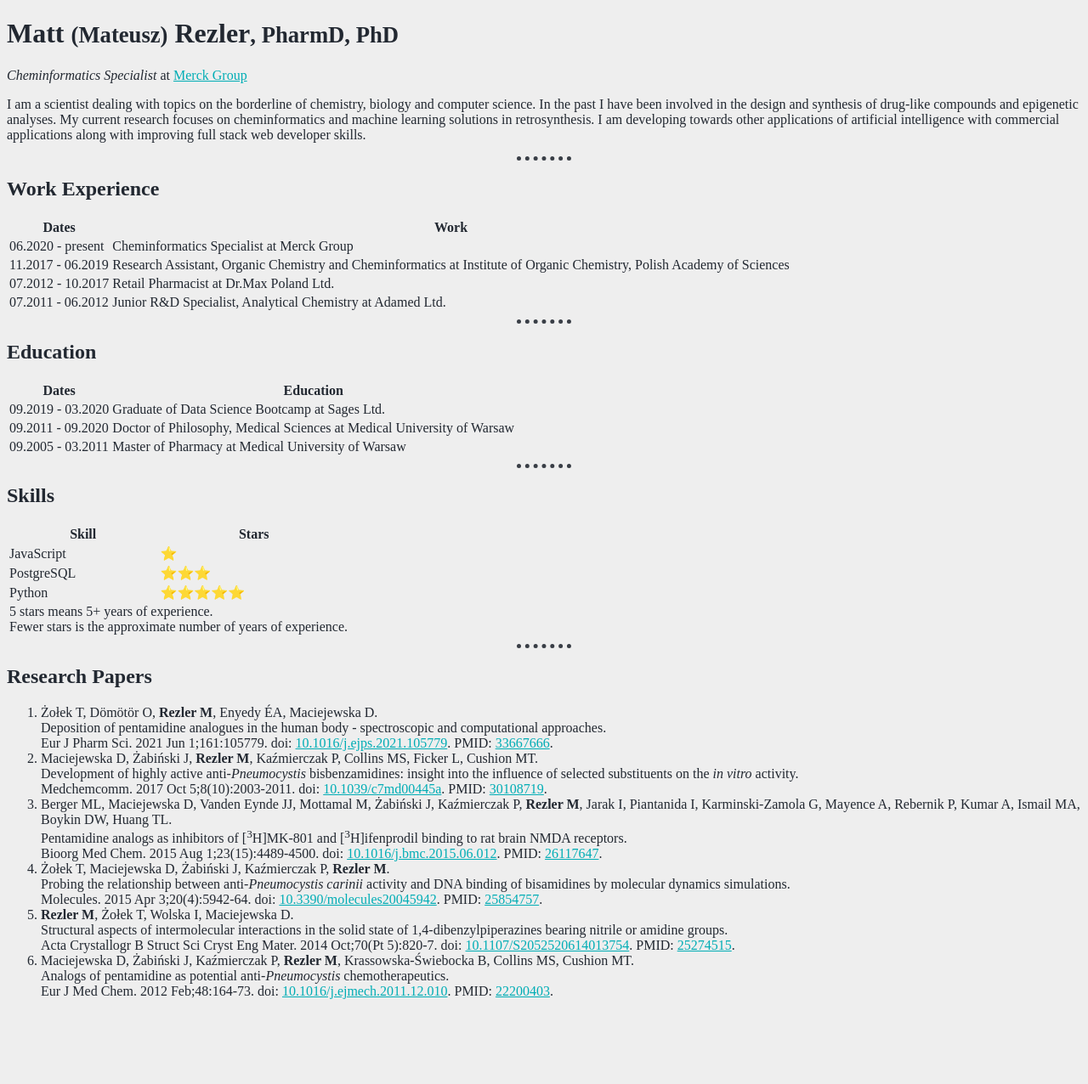
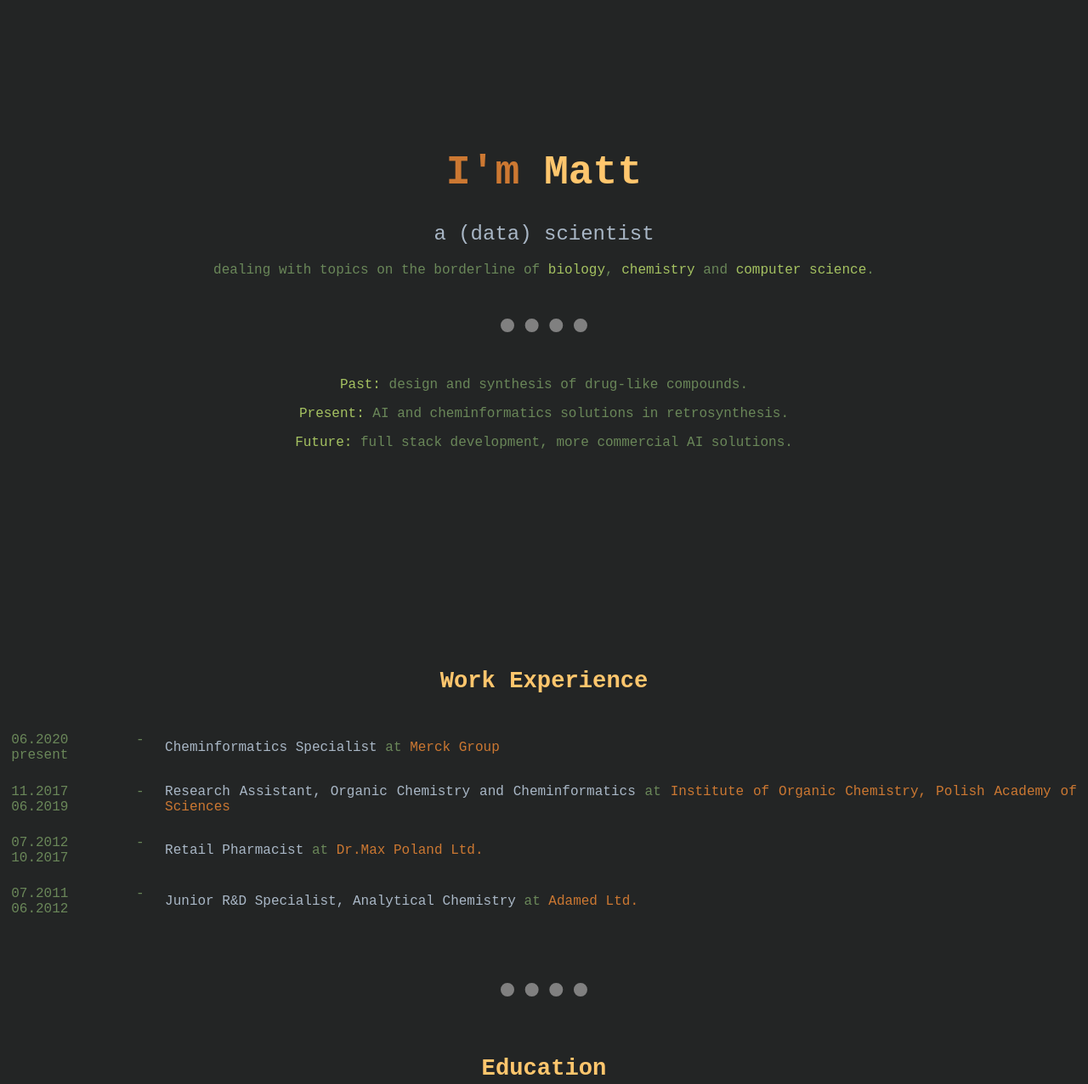
Before and after one commit to mattrezler/mattrezler.github.io, a plain HTML site: page index.html in a window 1280 px wide. Shown: the top 1276 px of the page at 85% size. Before the commit the page ends 1192 px from the top, so only its background shows below. Drawn offline with Linux system fonts and the light colour scheme.

Commit message:
Apply dark monospaced style

```diff
--- a/index.html
+++ b/index.html
@@ -9,108 +9,107 @@
 </head>
 
 <body>
-  <h1>Matt <small>(Mateusz)</small> Rezler<small>, PharmD, PhD</small></h1>
-  <p><em>Cheminformatics Specialist</em> at <a href="https://www.merckgroup.com" target="_blank">Merck Group</a></p>
-  <p>
-    I am a scientist dealing with topics on the borderline of chemistry, biology and computer science. In the past
-    I have been involved in the design and synthesis of drug-like compounds and epigenetic analyses. My current
-    research focuses on cheminformatics and machine learning solutions in retrosynthesis. I am developing towards other
-    applications of artificial intelligence with commercial applications along with improving full stack web developer
-    skills.
-  </p>
+  <header>
+    <h1><mark>I'm</mark> Matt</h1>
+    <h2><strong>a (data) scientist</strong></h2>
+    <p>dealing with topics on the borderline of <em>biology</em>, <em>chemistry</em> and <em>computer science</em>.</p>
     <hr>
-  <h2>Work Experience</h2>
+    <p><em>Past: </em> design and synthesis of drug-like compounds.</p>
+    <p><em>Present:</em> AI and cheminformatics solutions in retrosynthesis.</p>
+    <p><em>Future:</em> full stack development, more commercial AI solutions.</p>
+  </header>
+  <main>
+    <h3>Work Experience</h3>
     <table>
-    <thead>
-      <tr>
-        <th>Dates</th>
-        <th>Work</th>
-      </tr>
-    </thead>
       <tbody>
         <tr>
           <td>06.2020 - present</td>
-        <td>Cheminformatics Specialist at Merck Group</td>
+          <td><strong>Cheminformatics Specialist</strong> at <a href="https://www.merckgroup.com">Merck Group</a></td>
         </tr>
         <tr>
           <td>11.2017 - 06.2019</td>
           <td>
-          Research Assistant, Organic Chemistry and Cheminformatics at Institute of Organic Chemistry, Polish Academy
-          of Sciences
+            <strong>Research Assistant, Organic Chemistry and Cheminformatics</strong> at
+            <a href="https://www.icho.edu.pl">Institute of Organic Chemistry, Polish Academy of Sciences</a>
           </td>
         </tr>
         <tr>
           <td>07.2012 - 10.2017</td>
-        <td>Retail Pharmacist at Dr.Max Poland Ltd.</td>
+          <td><strong>Retail Pharmacist</strong> at <a href="https://www.drmax.pl">Dr.Max Poland Ltd.</a></td>
         </tr>
         <tr>
           <td>07.2011 - 06.2012</td>
-        <td>Junior R&D Specialist, Analytical Chemistry at Adamed Ltd.</td>
+          <td>
+            <strong>Junior R&D Specialist, Analytical Chemistry</strong> at
+            <a href="https://www.adamed.com">Adamed Ltd.</a>
+          </td>
         </tr>
       </tbody>
     </table>
     <hr>
-  <h2>Education</h2>
+    <h3>Education</h3>
     <table>
-    <thead>
-      <tr>
-        <th>Dates</th>
-        <th>Education</th>
-      </tr>
-    </thead>
       <tbody>
         <tr>
           <td>09.2019 - 03.2020</td>
-        <td>Graduate of Data Science Bootcamp at Sages Ltd.</td>
+          <td><strong>Graduate of Data Science Bootcamp</strong> at <a href="https://www.sages.pl">Sages Ltd.</a></td>
         </tr>
         <tr>
           <td>09.2011 - 09.2020</td>
-        <td>Doctor of Philosophy, Medical Sciences at Medical University of Warsaw</td>
+          <td>
+            <strong>Doctor of Philosophy, Medical Sciences</strong> at
+            <a href="https://szkoladoktorska.wum.edu.pl/en">Medical University of Warsaw</a>
+          </td>
         </tr>
         <tr>
           <td>09.2005 - 03.2011</td>
-        <td>Master of Pharmacy at Medical University of Warsaw</td>
+          <td>
+            <strong>Master of Pharmacy</strong> at <a href="https://wf.wum.edu.pl/en">Medical University of Warsaw</a>
+          </td>
         </tr>
       </tbody>
     </table>
     <hr>
-  <h2>Skills</h2>
+    <h3>Selected Skills</h3>
     <table>
-    <thead>
-      <tr>
-        <th>Skill</th>
-        <th>Stars</th>
-      </tr>
-    </thead>
       <tbody>
         <tr>
-        <td>JavaScript</td>
+          <td><strong>JavaScript</strong></td>
           <td>⭐</td>
         </tr>
         <tr>
-        <td>PostgreSQL</td>
+          <td><strong>PostgreSQL</strong></td>
           <td>⭐⭐⭐</td>
         </tr>
         <tr>
-        <td>Python</td>
+          <td><strong>Python</strong></td>
           <td>⭐⭐⭐⭐⭐</td>
+        </tr>
+        <tr>
+          <td><strong>PyTorch</strong></td>
+          <td>⭐⭐</td>
+        </tr>
+        <tr>
+          <td><strong>scikit-learn</strong></td>
+          <td>⭐⭐⭐⭐</td>
         </tr>
       </tbody>
       <tfoot>
         <tr>
           <td colspan="2">
-          5 stars means 5+ years of experience.
+            <small>5 stars means 5+ years of experience.
               <br>
               Fewer stars is the approximate number of years of experience.
+            </small>
           </td>
         </tr>
       </tfoot>
     </table>
     <hr>
-  <h2>Research Papers</h2>
+    <h3>Research Papers</h3>
     <ol>
       <li>
-      Żołek T, Dömötör O, <b>Rezler M</b>, Enyedy ÉA, Maciejewska D.
+        Żołek T, Dömötör O, <em>Rezler M</em>, Enyedy ÉA, Maciejewska D.
         <br>
         Deposition of pentamidine analogues in the human body - spectroscopic and computational approaches.
         <br>
@@ -119,7 +118,7 @@
         PMID: <a href="https://pubmed.ncbi.nlm.nih.gov/33667666" target="_blank">33667666</a>.
       </li>
       <li>
-      Maciejewska D, Żabiński J, <b>Rezler M</b>, Kaźmierczak P, Collins MS, Ficker L, Cushion MT.
+        Maciejewska D, Żabiński J, <em>Rezler M</em>, Kaźmierczak P, Collins MS, Ficker L, Cushion MT.
         <br>
         Development of highly active anti-<i>Pneumocystis</i> bisbenzamidines: insight into the influence of selected
         substituents on the <i>in vitro</i> activity.
@@ -129,7 +128,8 @@
         PMID: <a href="https://pubmed.ncbi.nlm.nih.gov/30108719" target="_blank">30108719</a>.
       </li>
       <li>
-      Berger ML, Maciejewska D, Vanden Eynde JJ, Mottamal M, Żabiński J, Kaźmierczak P, <b>Rezler M</b>, Jarak I,
+        Berger ML, Maciejewska D, Vanden Eynde JJ, Mottamal M, Żabiński J, Kaźmierczak P, <em>Rezler M</em>,
+        Jarak I,
         Piantanida I, Karminski-Zamola G, Mayence A, Rebernik P, Kumar A, Ismail MA, Boykin DW, Huang TL.
         <br>
         Pentamidine analogs as inhibitors of [<sup>3</sup>H]MK-801 and [<sup>3</sup>H]ifenprodil binding to rat brain
@@ -140,7 +140,7 @@
         PMID: <a href="https://pubmed.ncbi.nlm.nih.gov/26117647" target="_blank">26117647</a>.
       </li>
       <li>
-      Żołek T, Maciejewska D, Żabiński J, Kaźmierczak P, <b>Rezler M</b>.
+        Żołek T, Maciejewska D, Żabiński J, Kaźmierczak P, <em>Rezler M</em>.
         <br>
         Probing the relationship between anti-<i>Pneumocystis carinii</i> activity and DNA binding of bisamidines by
         molecular dynamics simulations.
@@ -150,7 +150,7 @@
         PMID: <a href="https://pubmed.ncbi.nlm.nih.gov/25854757" target="_blank">25854757</a>.
       </li>
       <li>
-      <b>Rezler M</b>, Żołek T, Wolska I, Maciejewska D.
+        <em>Rezler M</em>, Żołek T, Wolska I, Maciejewska D.
         <br>
         Structural aspects of intermolecular interactions in the solid state of 1,4-dibenzylpiperazines bearing nitrile
         or amidine groups.
@@ -160,7 +160,8 @@
         PMID: <a href="https://pubmed.ncbi.nlm.nih.gov/25274515" target="_blank">25274515</a>.
       </li>
       <li>
-      Maciejewska D, Żabiński J, Kaźmierczak P, <b>Rezler M</b>, Krassowska-Świebocka B, Collins MS, Cushion MT.
+        Maciejewska D, Żabiński J, Kaźmierczak P, <em>Rezler M</em>, Krassowska-Świebocka B, Collins MS, Cushion
+        MT.
         <br>
         Analogs of pentamidine as potential anti-<i>Pneumocystis</i> chemotherapeutics.
         <br>
@@ -169,6 +170,7 @@
         PMID: <a href="https://pubmed.ncbi.nlm.nih.gov/22200403" target="_blank">22200403</a>.
       </li>
     </ol>
+  </main>
 </body>
 
 </html>
--- a/styles.css
+++ b/styles.css
@@ -1,16 +1,91 @@
-body {
-  background-color: #eeeeee;
-  color: #222831;
+a {
+  color: #cc7832;
+  text-decoration: none;
 }
 
-a {
-  color: #00adb5;
+body {
+  background-color: #232525;
+  font-family: monospace;
+  font-size: 1rem;
+  color: #6a8759;
+  margin: 0;
+}
+
+em {
+  color: #a5c261;
+  font-style: normal;
+}
+
+h1,
+h2,
+h3 {
+  color: #ffc66d;
+}
+
+h1 {
+  font-size: 3rem;
+  margin-top: 0;
+}
+
+h2 {
+  font-size: 1.5rem;
+}
+
+h3 {
+  font-size: 1.7rem;
+  margin: 2rem auto;
+}
+
+header {
+  background-color: #232525;
+  padding: 11rem 0;
+  text-align: center;
 }
 
 hr {
-  border-color: #393e46;
+  border-color: #808080;
   border-style: none;
   border-top-style: dotted;
-  border-width: 5px;
-  width: 5%;
+  border-width: 1rem;
+  display: inline-block;
+  margin: 2rem;
+  width: 8%;
 }
+
+li {
+  counter-increment: li;
+  line-height: 1.5;
+  text-align: justify;
+}
+
+main {
+  padding: 2rem 0;
+  text-align: center;
+}
+
+mark {
+  background-color: #232525;
+  color: #cc7832;
+}
+
+ol li::marker {
+  color: #6897bb;
+}
+
+small {
+  color: #808080;
+}
+
+strong {
+  color: #a9b7c6;
+  font-weight: normal;
+}
+
+table {
+  margin: 2rem auto;
+  text-align: justify;
+}
+
+td {
+  padding: 0.7rem;
+}
```
Lines whose indentation alone changed are shown as unchanged.
